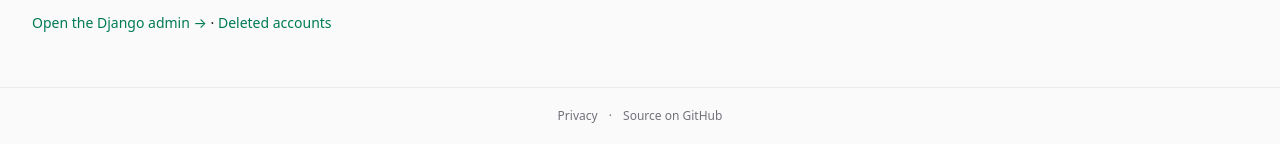
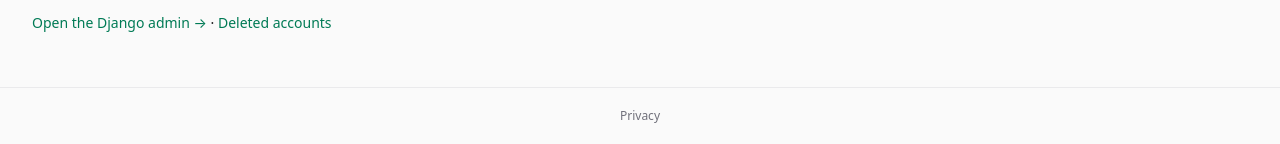
Before and after one commit to saeedbeingsaeed/OfferBoard, a Django app: page /metrics/ in a window 1280 px wide. Shown: the part 656-800 px from the top of the page. Run offline with Django 5.2, Linux system fonts and the light colour scheme; the visitor is signed in with stand-in values (Sample User, id 1); data comes from the database, SQL or seed files in the repository; data that the repository does not hold is empty; style sheets or scripts are compiled from the project's sources.

Commit message:
Remove the GitHub link from the footer

```diff
--- a/templates/base.html
+++ b/templates/base.html
@@ -28,8 +28,6 @@
   {# Outside the body block, so every page has it: app pages, sign-in pages and the landing page. #}
   <footer class="border-t border-zinc-200/70 py-5 text-center text-xs text-zinc-500 dark:border-zinc-800/70 dark:text-zinc-400">
     <a href="{% url 'privacy' %}" class="text-zinc-500 dark:text-zinc-400">Privacy</a>
-    <span class="mx-2" aria-hidden="true">·</span>
-    <a href="https://github.com/saeedbeingsaeed/OfferBoard" class="text-zinc-500 dark:text-zinc-400">Source on GitHub</a>
   </footer>
 
   {% block extra_body %}{% endblock %}
```
